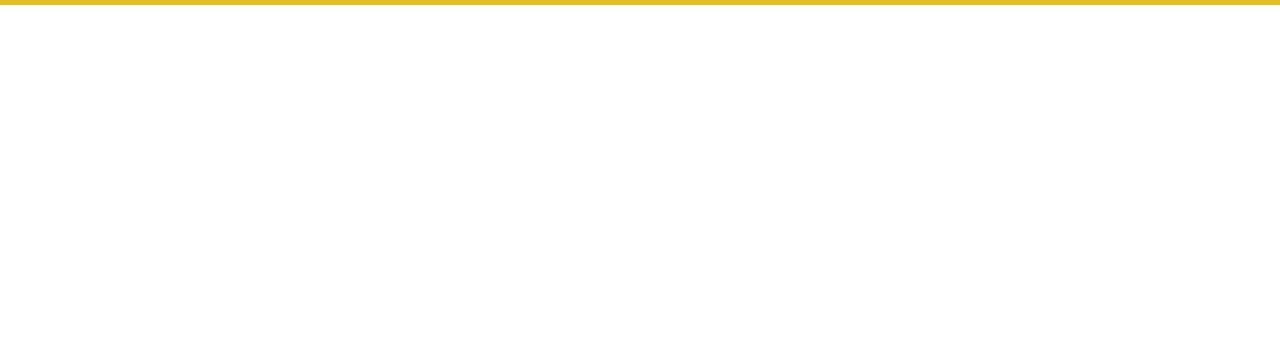
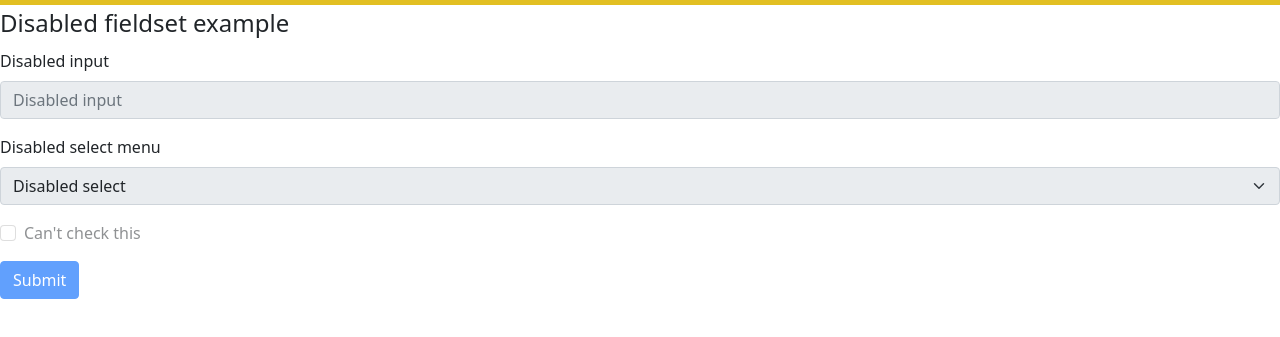
Before and after one commit to Kainat-zia/kainat, a plain HTML site: page index.html.html in a window 1280 px wide. Shown: the part 51-388 px from the top of the page. Drawn offline with nearby package versions, Linux system fonts and the light colour scheme.

Commit message:
bootstrap-class

```diff
--- a/index.html.html
+++ b/index.html.html
@@ -34,7 +34,30 @@
         </div>
       </nav>
 
-
+      <form>
+        <fieldset disabled>
+          <legend>Disabled fieldset example</legend>
+          <div class="mb-3">
+            <label for="disabledTextInput" class="form-label">Disabled input</label>
+            <input type="text" id="disabledTextInput" class="form-control" placeholder="Disabled input">
+          </div>
+          <div class="mb-3">
+            <label for="disabledSelect" class="form-label">Disabled select menu</label>
+            <select id="disabledSelect" class="form-select">
+              <option>Disabled select</option>
+            </select>
+          </div>
+          <div class="mb-3">
+            <div class="form-check">
+              <input class="form-check-input" type="checkbox" id="disabledFieldsetCheck" disabled>
+              <label class="form-check-label" for="disabledFieldsetCheck">
+                Can't check this
+              </label>
+            </div>
+          </div>
+          <button type="submit" class="btn btn-primary">Submit</button>
+        </fieldset>
+      </form>
 
 
 
```
Also changed, not shown: index.html (added, +11 -0 lines).
